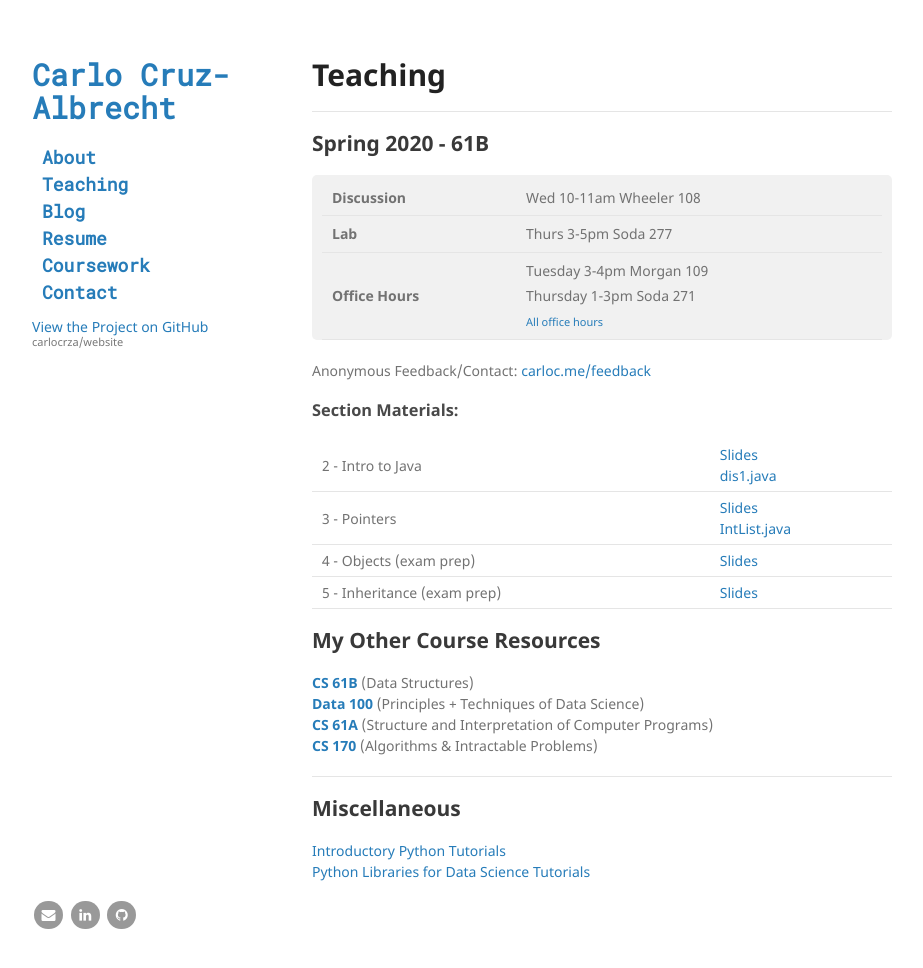
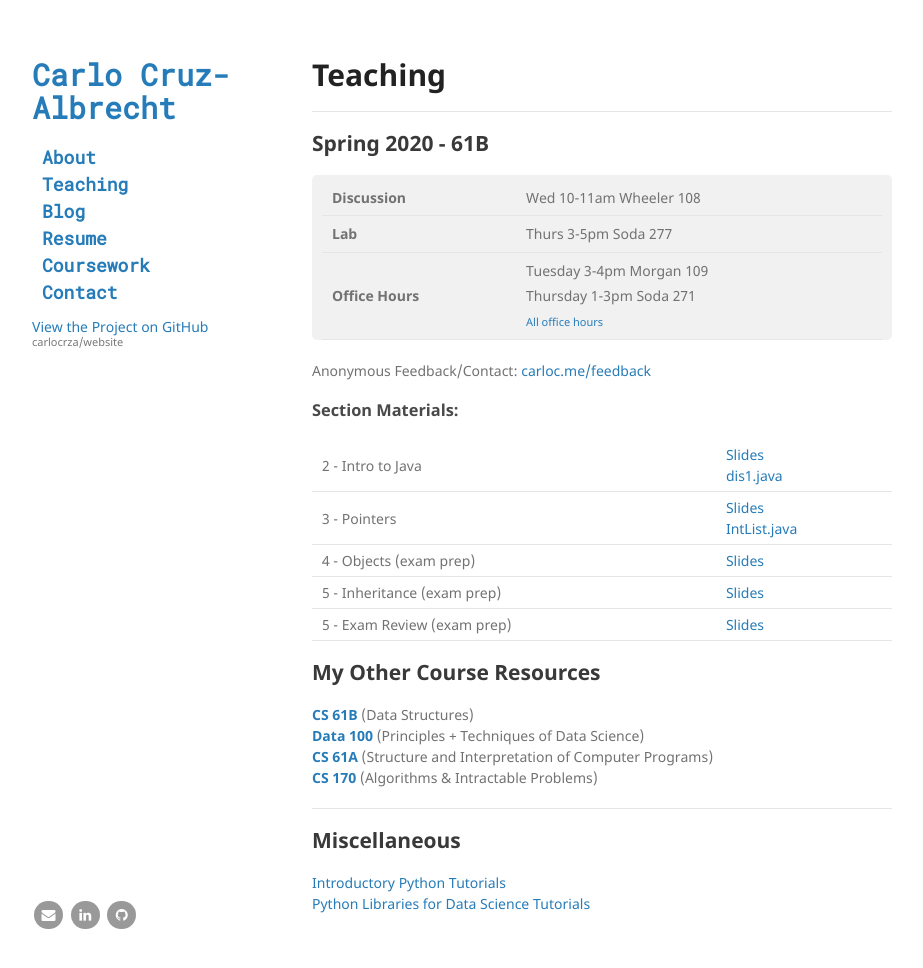
Before and after one commit to carlocrza/website, a Jekyll site: the page built from teaching.md, in a window 1280 px wide and 984 px high. Shown: the top 968 px of the window, without its empty margins (178-1101 px from the left). Built offline with Jekyll 4.4.1, drawn with Linux system fonts in a browser that asks for light colours.

Commit message:
dis 6 slides

```diff
--- a/teaching.md
+++ b/teaching.md
@@ -29,6 +29,7 @@ Anonymous Feedback/Contact: [carloc.me/feedback](http://carloc.me/feedback.html)
 |      3 - Pointers      |      [Slides](https://docs.google.com/presentation/d/1vMhs9htHpCd4Du-IqC4mUsH4yZ05dS5XTNS8ZGwAFx8/edit?usp=sharing) <br> [IntList.java](/materials/IntList.java)       |
 |      4 - Objects (exam prep)      |      [Slides](https://docs.google.com/presentation/d/1NWluekE7Yp_LxQMPmg0u6FGg_SsDAdCNJFOwew9XOGw/edit?usp=sharing) |
 |      5 - Inheritance (exam prep)      |      [Slides](https://docs.google.com/presentation/d/14voC3z2YAJ4MwJzifQ7DZOB4aESMouuevfan0-u33ZY/edit?usp=sharing) |
+|      5 - Exam Review (exam prep)      |      [Slides](https://docs.google.com/presentation/d/1o1PNx3MGgkSuvMaym_JR-3wK6xWhBxXO2U8G-81yvQ8/edit?usp=sharingg) |
 
 ## My Other Course Resources
 **[CS 61B](/61b)** (Data Structures)
```
